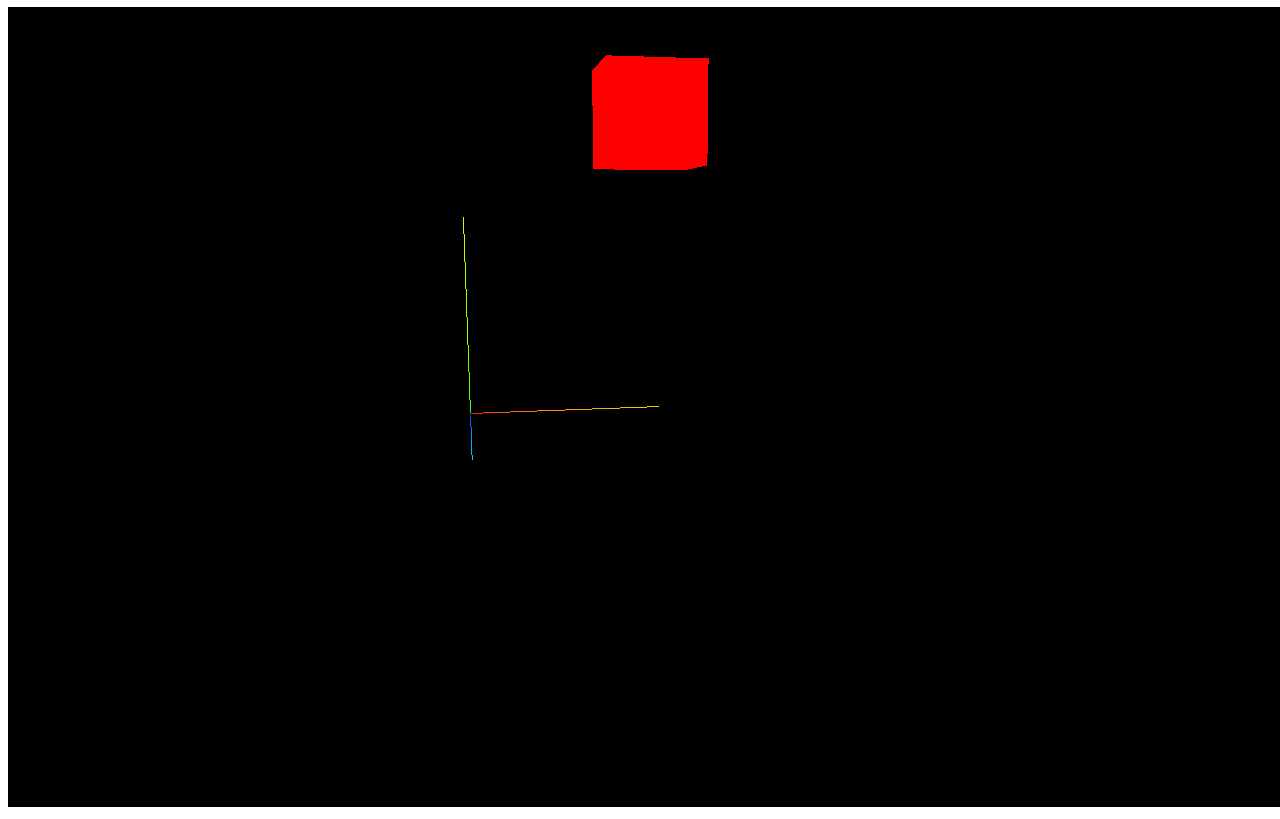
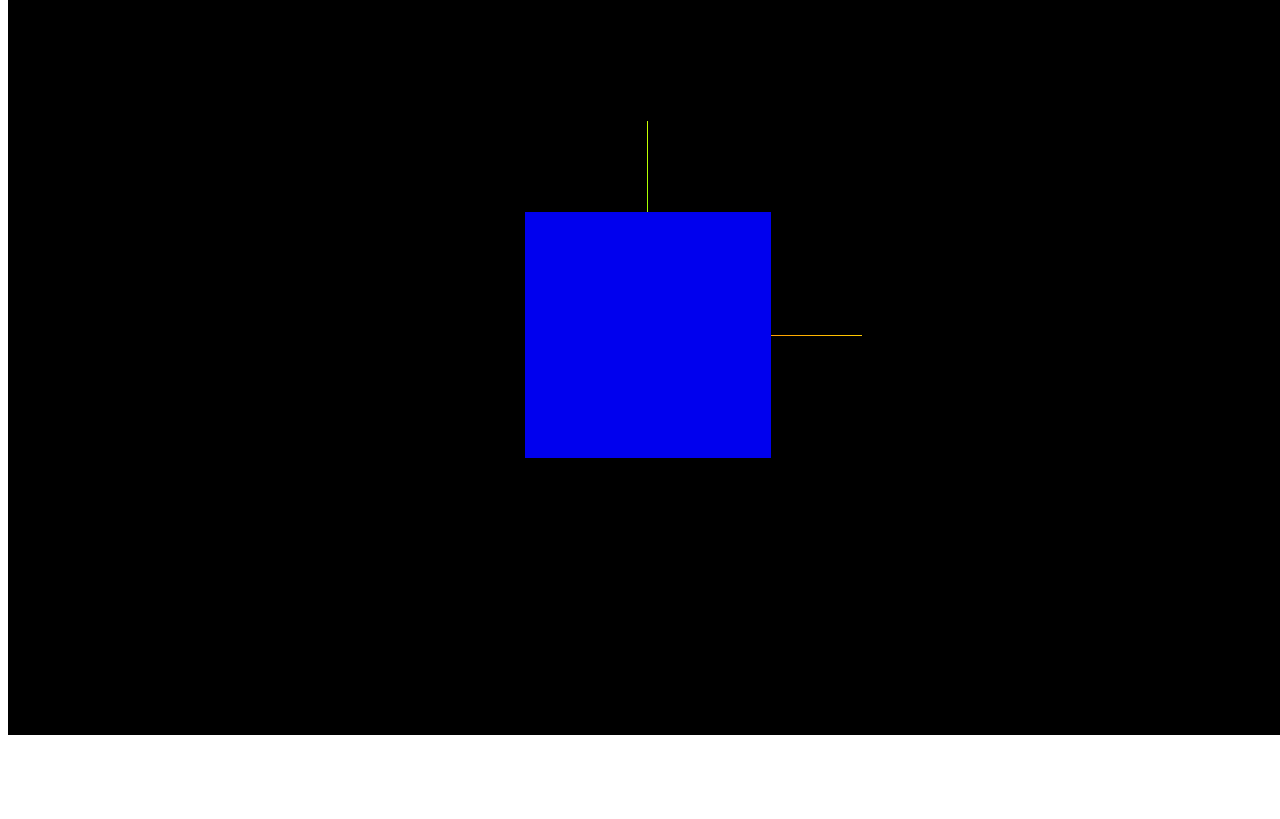
Before and after one commit to Nishant5617/03, a website built with Vite: page index.html in a window 1280 px wide. Shown: the part 73-892 px from the top of the page. After the commit the page ends 820 px from the top, so only its background shows below. Built offline with nearby package versions, Linux system fonts and the light colour scheme.

Commit message:
orbit and resize

```diff
--- a/index.html
+++ b/index.html
@@ -6,8 +6,7 @@
     <title>basic scene</title>
   </head>
   <body>
-    <h1>changes made by ikarus 3d</h1>
     <canvas id="webgl"></canvas>
-    <script type="module" src="/script.js"></script>
+    <script type="module" src="/script2.js"></script>
   </body>
 </html>
--- /dev/null
+++ b/script2.js
@@ -0,0 +1,80 @@
+import "./styles.css";
+import * as THREE from "three";
+import { OrbitControls } from "three/examples/jsm/Addons.js";
+
+const sizes = {
+  x: window.innerWidth,
+  y: window.innerHeight,
+};
+
+//cursor
+const cursor = {
+  x: 0,
+  y: 0,
+};
+
+window.addEventListener(`mousemove`, (event) => {
+  cursor.x = event.clientX / window.innerWidth - 0.5;
+  cursor.y = -(event.clientY / window.innerHeight - 0.5);
+  //   console.log(`${cursor.x} ,${cursor.y}`);
+});
+
+//scene
+const scene = new THREE.Scene();
+
+//camera
+const camera = new THREE.PerspectiveCamera(50, sizes.x / sizes.y, 0.1, 100);
+camera.position.z = 4;
+
+scene.add(camera);
+
+//geometry
+const geo = new THREE.BoxGeometry(1, 1, 1);
+
+//material
+const mat = new THREE.MeshBasicMaterial({ color: 0x0000ee });
+
+//mesh
+const mesh = new THREE.Mesh(geo, mat);
+// mesh.position.y = 2;
+scene.add(mesh);
+
+//axes helper
+const axes = new THREE.AxesHelper(1);
+scene.add(axes);
+
+//renderer
+const renderer = new THREE.WebGLRenderer({
+  canvas: document.getElementById(`webgl`),
+});
+renderer.setSize(sizes.x, sizes.y);
+
+renderer.render(scene, camera);
+
+const controls = new OrbitControls(camera, document.getElementById(`webgl`));
+controls.target.y = mesh.position.y;
+controls.enableDamping = true;
+
+window.addEventListener(`resize`, (event) => {
+  sizes.x = window.innerWidth;
+  sizes.y = window.innerHeight;
+  renderer.setSize(sizes.x, sizes.y);
+  camera.aspect = sizes.x / sizes.y;
+  camera.updateProjectionMatrix();
+});
+
+//animation
+const tick = () => {
+  //update camera
+  //   camera.position.x = Math.sin(cursor.x * Math.PI * 2) * 3;
+  //   camera.position.z = Math.cos(cursor.x * Math.PI * 2) * 3;
+  //   camera.position.y = cursor.y * 5;
+  //   camera.lookAt(mesh.position);
+  //   console.log(camera.position);
+  controls.update();
+
+  renderer.render(scene, camera);
+  window.requestAnimationFrame(tick);
+};
+
+tick();
--- /dev/null
+++ b/styles.css
@@ -0,0 +1,3 @@
+body {
+  overflow: hidden;
+}
```
Also changed, not shown: 1 other file.
